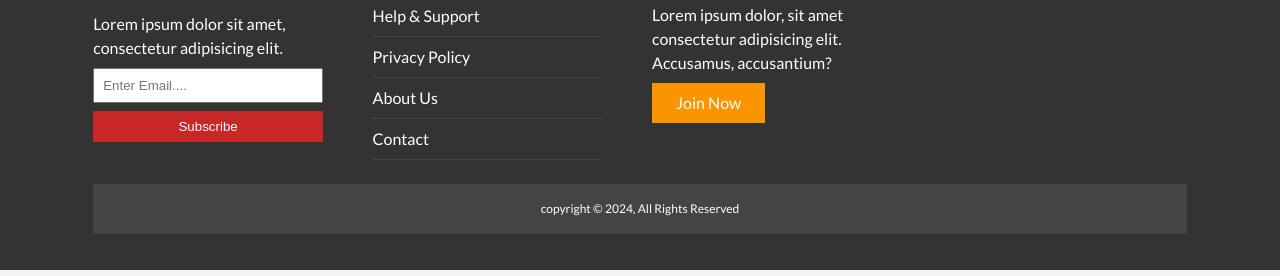
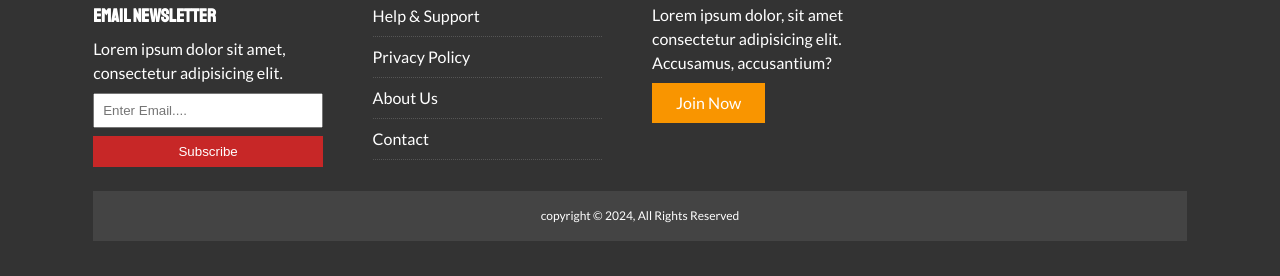
Before and after one commit to Stephengrammy/newsgrid_website, a plain HTML site: page article.html in a window 1280 px wide. Shown: the part 1279-1555 px from the top of the page. Drawn offline with Linux system fonts and the light colour scheme.

Commit message:
updated form

```diff
--- a/article.html
+++ b/article.html
@@ -68,11 +68,14 @@
             <div class="container footer-container">
                 <div>
                     <img src="/logo_light.png" alt="NewsGrid">
-                    <p>Lorem ipsum dolor sit amet, consectetur adipisicing elit.</p>
-                    <form>
-                        <input type="email" placeholder="Enter Email....">
-                        <input type="submit" value="Subscribe" class="btn btn-primary">
-                    </form>
+                    <div>
+                        <h3>Email Newsletter</h3>
+                        <p>Lorem ipsum dolor sit amet, consectetur adipisicing elit.</p>
+                        <form name="contact" method="POST" data-netlify="true">
+                            <input type="email" name="email" placeholder="Enter Email....">
+                            <input type="submit" value="Subscribe" class="btn btn-primary">
+                        </form>
+                     </div>
                 </div>
                 <div>
                     <h3>Site Links</h3>
```
Also changed, not shown: about.html (+8 -5 lines), index.html (+2 -2 lines).
